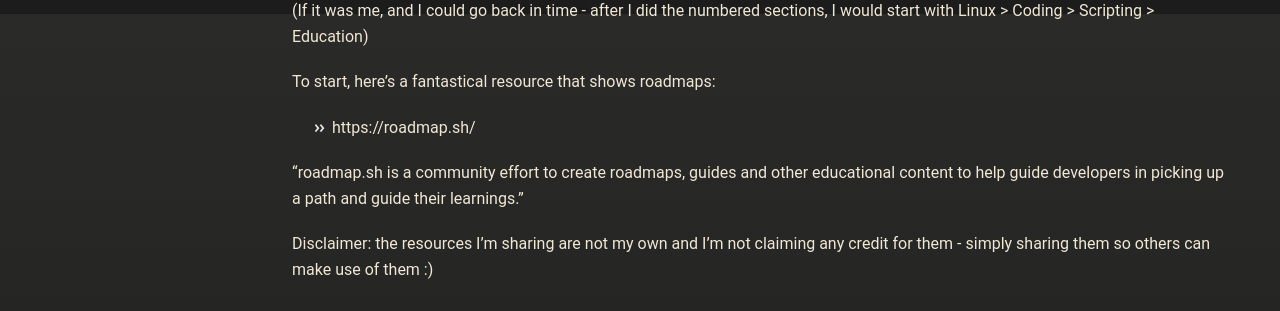
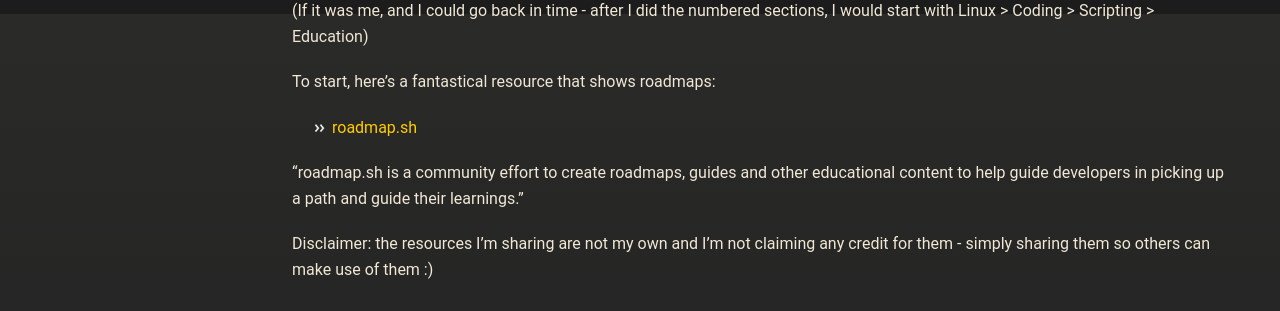
Before and after one commit to marknakamura/getting-started-in-tech, a Jekyll site: the page built from index.md, in a window 1280 px wide and 1284 px high. Shown: the part 886-1197 px from the top of the window. Built offline with Jekyll 4.4.1, drawn with Linux system fonts in a browser that asks for light colours; our own code applies the rules of GitHub Pages for plain Markdown files; part of the change alters nothing that is shown.

Commit message:
format update

```diff
--- a/index.md
+++ b/index.md
@@ -20,7 +20,7 @@ This repo is both structured and un-structured - I mean this in the sense that w
 (If it was me, and I could go back in time - after I did the numbered sections, I would start with Linux > Coding > Scripting > Education)
 
 To start, here's a fantastical resource that shows roadmaps:
-- https://roadmap.sh/
+- [roadmap.sh](https://roadmap.sh/)
 
 "roadmap.sh is a community effort to create roadmaps, guides and other educational content to help guide developers in picking up a path and guide their learnings."
 
```
